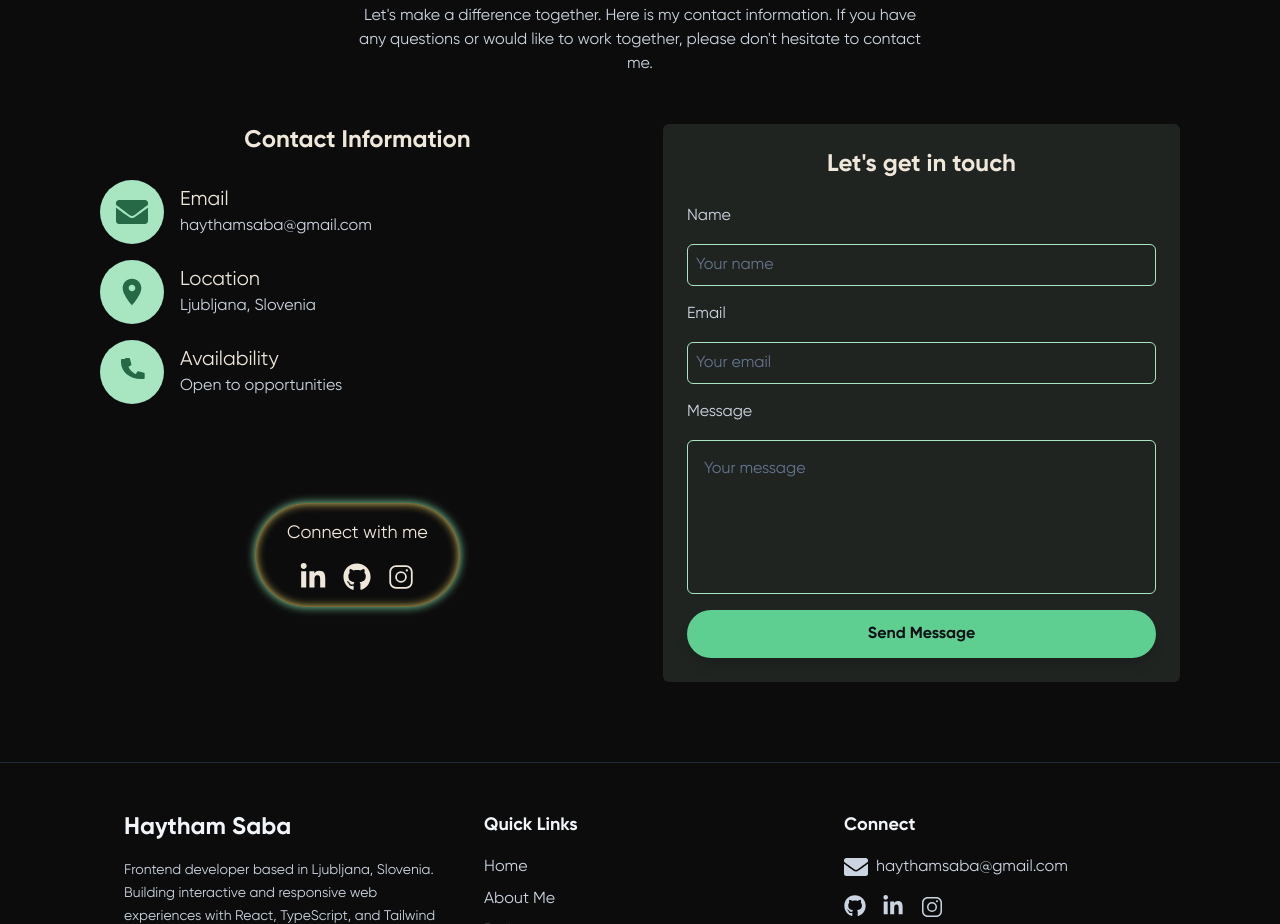
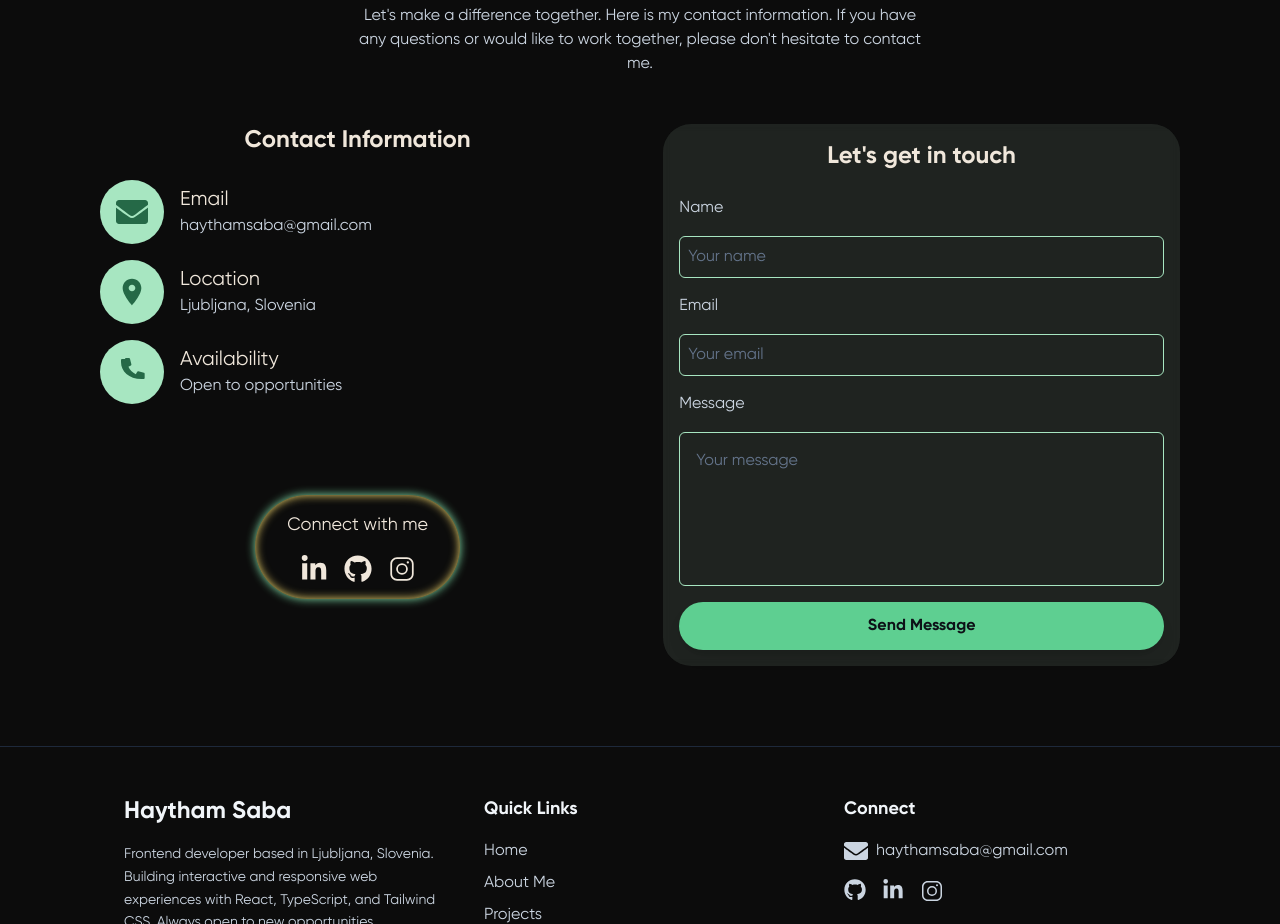
Before and after one commit to HaythamSaba/reactPortfolio, a React (Vite) app: page / in a window 1280 px wide. Shown: the part 5240-6164 px from the top of the page. Built offline with nearby package versions, Linux system fonts and the light colour scheme; a web font is replaced by a local one.

Commit message:
fixing Contact form design

```diff
--- a/src/components/sections/Contact/ContactForm.jsx
+++ b/src/components/sections/Contact/ContactForm.jsx
@@ -18,7 +18,7 @@ function ContactForm() {
   return (
     <form
       onSubmit={handleSubmit}
-      className="md:w-1/2 w-full gap-4 flex flex-col bg-primary-200/10 p-6 rounded-md"
+      className="md:w-1/2 w-full gap-4 flex flex-col bg-primary-200/10 p-4 backdrop-blur-sm rounded-[28px]"
     >
       <input type="text" name="_gotcha" style={{ display: "none" }} />
 
```
